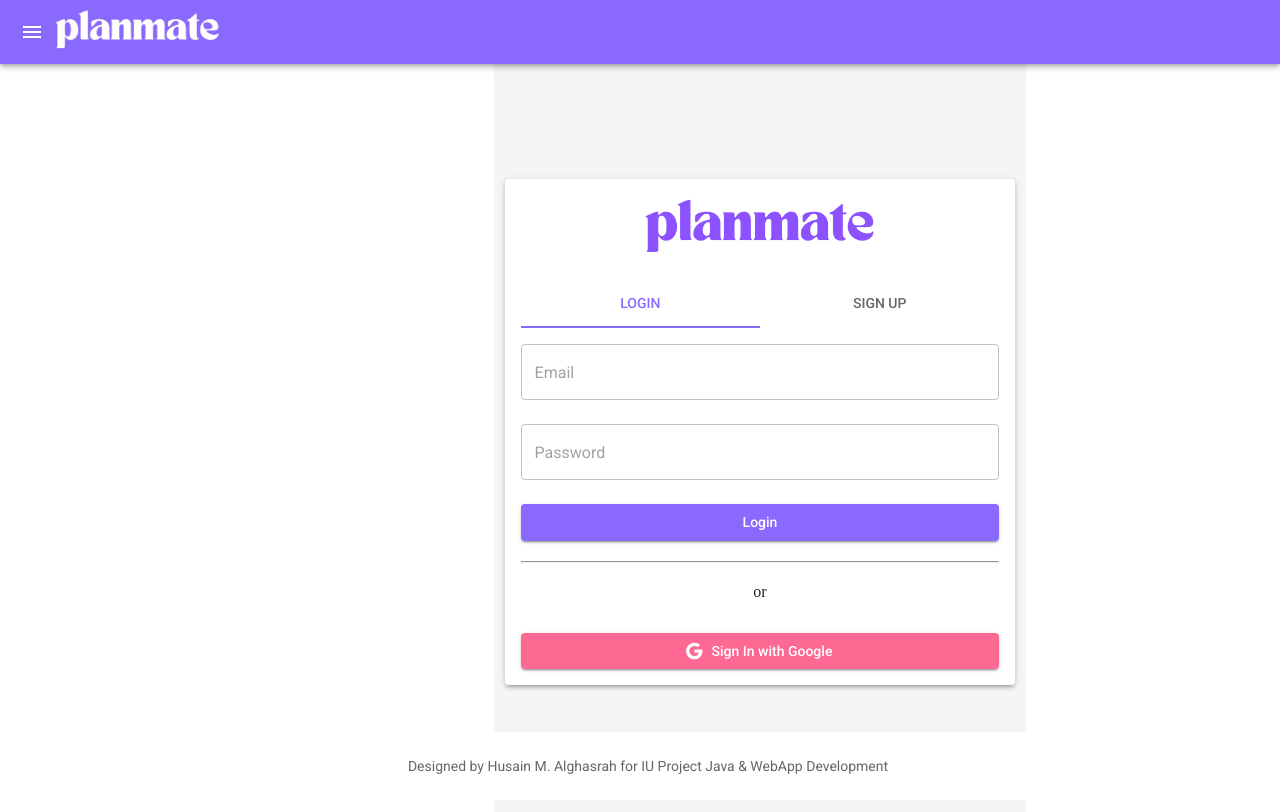
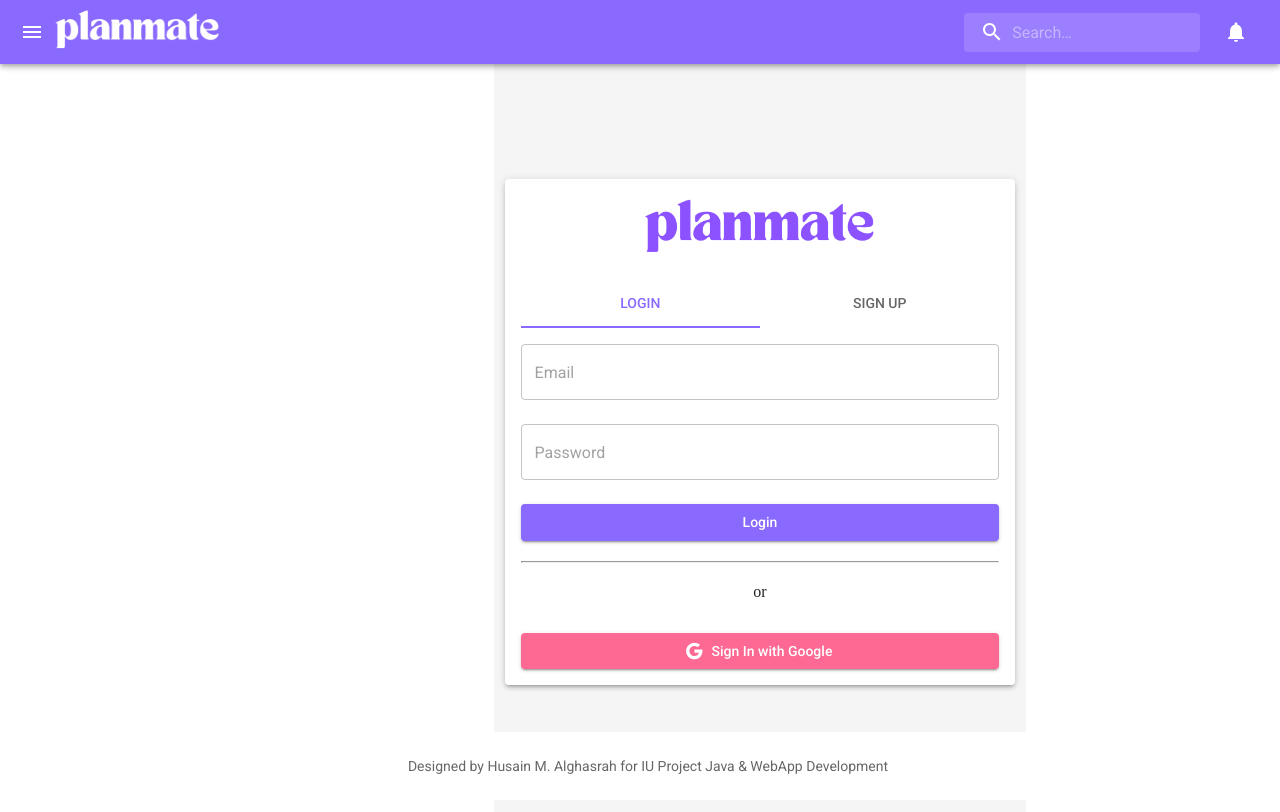
Before and after one commit to halghasra/PlanMate, a React (Create React App) app: page /login in a window 1280 px wide. Shown: the top 812 px of the page. Built offline with nearby package versions, Linux system fonts and the light colour scheme; no server answers.

Commit message:
added a search bar, avatar, and notification button to the header

```diff
--- a/src/components/Header.js
+++ b/src/components/Header.js
@@ -1,9 +1,68 @@
-import React from 'react';
-import { AppBar, Toolbar, Box, IconButton } from '@mui/material';
-import { Menu } from '@mui/icons-material'
-import { LogoSecondary } from '../theme/Logos'
+import React, { useEffect, useState } from "react";
+import { AppBar, Toolbar, Box, IconButton, InputBase, Avatar } from "@mui/material";
+import { Menu, Notifications, Search as SearchIcon } from "@mui/icons-material";
+import { styled, alpha } from "@mui/material/styles";
+import { LogoSecondary } from "../theme/Logos";
+import { auth, db } from '../firebase';
+import { doc, getDoc } from 'firebase/firestore';
+import { onAuthStateChanged } from "firebase/auth";
+
+
+const Search = styled("div")(({ theme }) => ({
+  position: "relative",
+  borderRadius: theme.shape.borderRadius,
+  backgroundColor: alpha(theme.palette.common.white, 0.15),
+  "&:hover": {
+    backgroundColor: alpha(theme.palette.common.white, 0.25),
+  },
+  marginRight: theme.spacing(2),
+  marginLeft: 0,
+  width: "100%",
+  [theme.breakpoints.up("sm")]: {
+    marginLeft: theme.spacing(3),
+    width: "auto",
+  },
+}));
+
+const SearchIconWrapper = styled("div")(({ theme }) => ({
+  padding: theme.spacing(0, 2),
+  height: "100%",
+  position: "absolute",
+  pointerEvents: "none",
+  display: "flex",
+  alignItems: "center",
+  justifyContent: "center",
+}));
+
+const StyledInputBase = styled(InputBase)(({ theme }) => ({
+  color: "inherit",
+  "& .MuiInputBase-input": {
+    padding: theme.spacing(1, 1, 1, 0),
+    paddingLeft: `calc(1em + ${theme.spacing(4)})`,
+    transition: theme.transitions.create("width"),
+    width: "100%",
+    [theme.breakpoints.up("md")]: {
+      width: "20ch",
+    },
+  },
+}));
 
 const Header = ({ onOpen }) => {
+    const [user, setUser] = useState(null);
+
+    useEffect(() => {
+      const unsubscribe = onAuthStateChanged(auth, async (authUser) => {
+        if (authUser) {
+          const docRef = doc(db, "users", authUser.uid);
+          const docSnap = await getDoc(docRef);
+          if (docSnap.exists()) {
+            setUser(docSnap.data());
+          }
+        }
+      });
+      return unsubscribe;
+    }, []);
+
     return (
       <AppBar position="fixed" color="primary" sx={{ width: '100%' }}>
         <Toolbar>
@@ -13,6 +72,23 @@
           <Box component="span" sx={{ flexGrow: 1 }}>
             <img src={LogoSecondary} alt="PlanMate logo" height="50" />
           </Box>
+          <Search>
+            <SearchIconWrapper>
+              <SearchIcon />
+            </SearchIconWrapper>
+            <StyledInputBase
+              placeholder="Search…"
+              inputProps={{ 'aria-label': 'search' }}
+            />
+          </Search>
+          <IconButton color="inherit">
+            <Notifications />
+          </IconButton>
+          {user && (
+            <IconButton color="inherit">
+              <Avatar src={user.picUrl} alt="User Avatar" />
+            </IconButton>
+          )}
         </Toolbar>
       </AppBar>
     );
```
Lines whose indentation alone changed are shown as unchanged.
